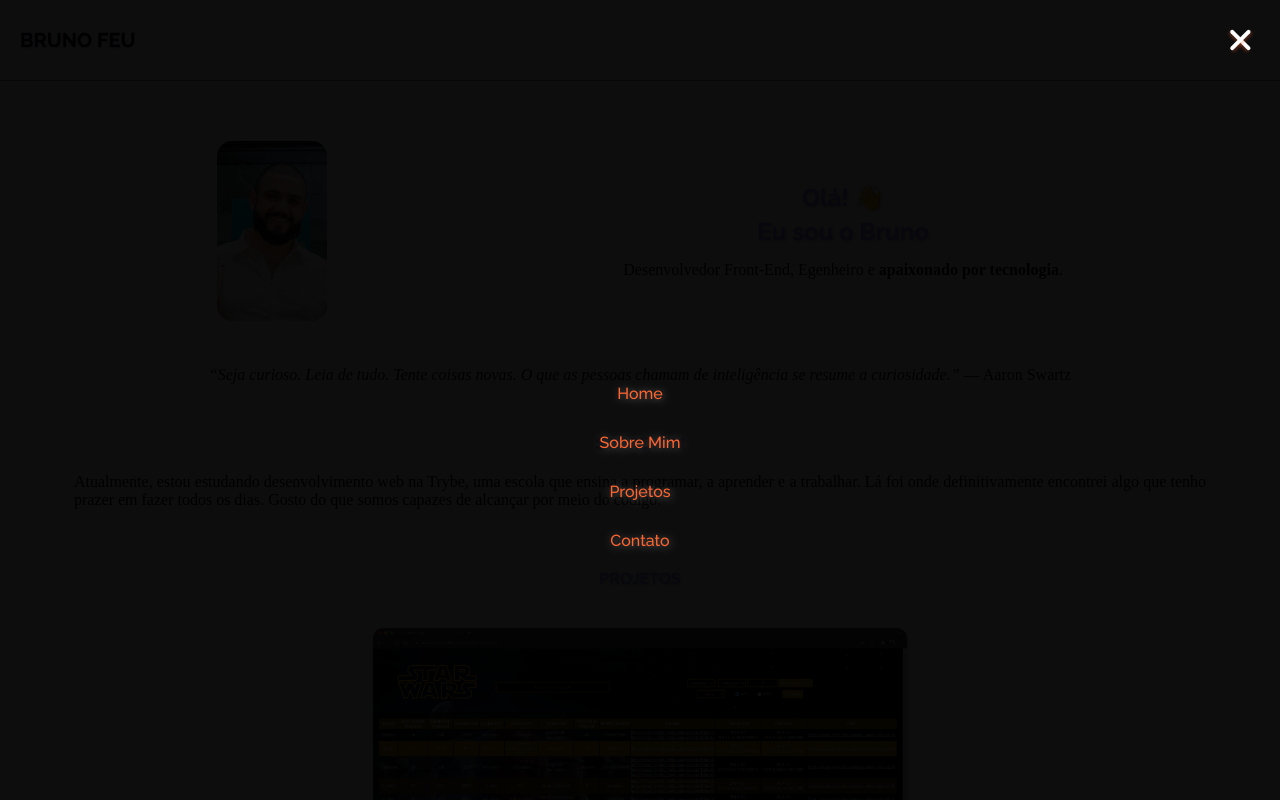
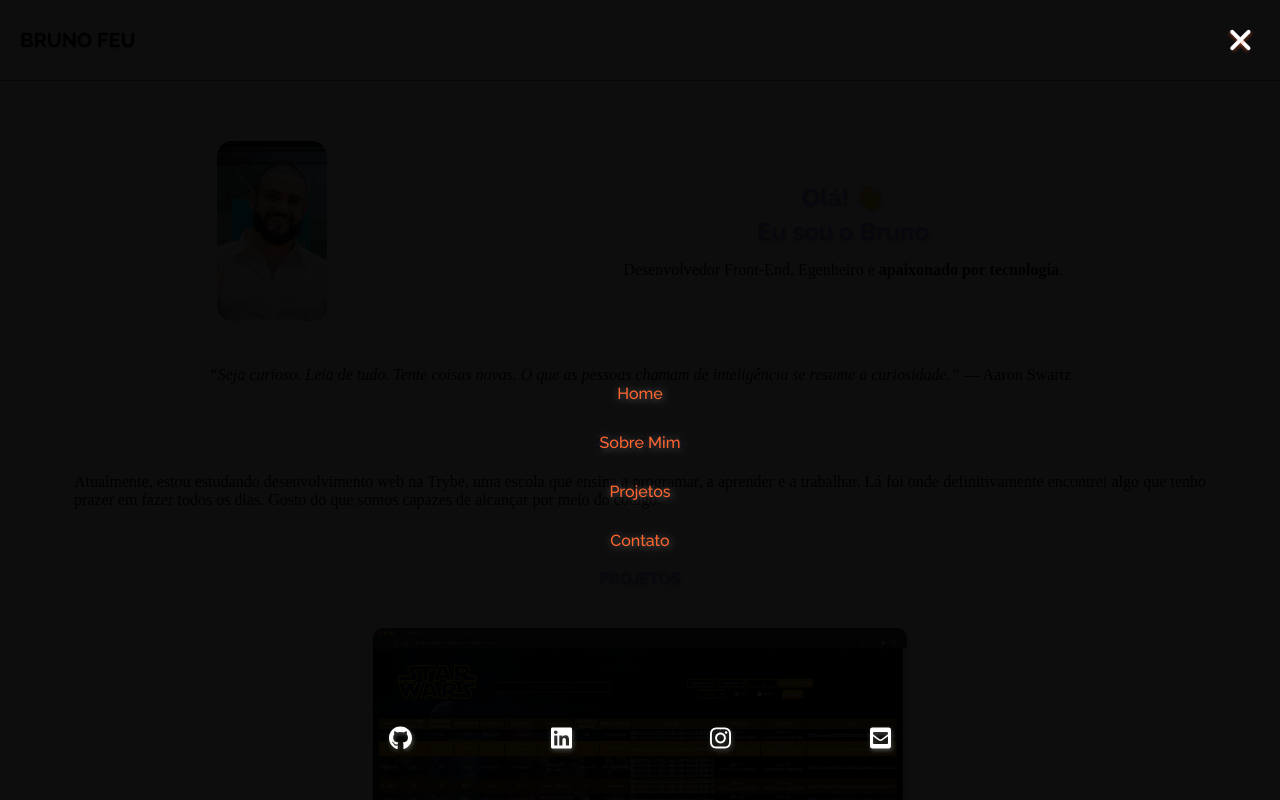
Before and after one commit to brunofeu/brunofeu.github.io, a React (Create React App) app in the folder portfolio/: page / in a window 1280 px wide. Both pictures are taken after a click on the element 1240 px from the left and 40 px from the top of the page. Built offline with nearby package versions, Linux system fonts and the light colour scheme.

Commit message:
add social link to burger button

```diff
--- a/portfolio/src/Components/Header.jsx
+++ b/portfolio/src/Components/Header.jsx
@@ -1,5 +1,10 @@
 import React, { useContext, useState } from 'react'
 import PortfolioContext from '../context/PortfolioContext';
+import FooterLink from './FooterLink';
+import github_logo from '../images/github-brands.svg'
+import instagram_logo from '../images/instagram-brands.svg'
+import linkedin_logo from '../images/linkedin-brands.svg'
+import email_logo from '../images/envelope-square-solid.svg'
 
 function Header() {
   const [menuOpen, setMenuOpen] = useContext(PortfolioContext)
@@ -17,15 +22,20 @@ function Header() {
         <div className={`header-nav-btn ${menuOpen ? 'open' : '' } `} onClick={ handleClick }>
           <div className="header-btn-burger" onClick={ handleClick }></div>
         </div>
-        {/* {menuOpen && ( */}
           <nav className={`header-nav ${menuOpen ? 'open' : '' } `}>
-            <a className="header-nav-text" onClick={handleClick} href="#top">Home</a>
-            <a className="header-nav-text" onClick={handleClick} href="#about">Sobre Mim</a>
-            <a className="header-nav-text" onClick={handleClick} href="#projects">Projetos</a>
-            <a className="header-nav-text" onClick={handleClick} href="#contact">Contato</a>
-        </nav>
-        {/* )
-      } */}
+            <div className="header-nav-redirect">
+              <a className="header-nav-text" onClick={handleClick} href="#top">Home</a>
+              <a className="header-nav-text" onClick={handleClick} href="#about">Sobre Mim</a>
+              <a className="header-nav-text" onClick={handleClick} href="#projects">Projetos</a>
+              <a className="header-nav-text" onClick={handleClick} href="#contact">Contato</a>
+            </div>
+            <div className="header-nav-social-links">
+              <FooterLink img={ github_logo } url="https://github.com/brunofeu" text="GitHub"/>
+              <FooterLink img={ linkedin_logo } url="https://www.linkedin.com/in/brunofeu/" text="LinkedIn"/>
+              <FooterLink img ={ instagram_logo } url="http://instagram.com/brunofeu" text="Instagram"/>
+              <FooterLink img ={ email_logo } url="mailto:brunofeu89@gmail.com" text="Email"/>
+            </div>
+          </nav>
       </div>
     </header>
   )
--- a/portfolio/src/index.css
+++ b/portfolio/src/index.css
@@ -102,23 +102,31 @@ body.blockSiteScrolling {
   opacity: 0;
   background-color: rgba(0,0,0,.95);
   width: 100%;
-  height: 100%;
+  height: 100vh;
   display: flex;
+  flex-direction: column;
   position: absolute;
   top: 0;
   left: 0;
+  align-items: center;
+  justify-content: space-between;
+  padding-top: 30%;
+  transition: all .3s ease-in-out;
+  z-index: -1;
+}
+
+.header-nav-redirect {
+  display: flex;
   flex-direction: column;
   align-items: center;
-  padding-top: 30%;
   gap: 30px;
-  transition: all .3s ease-in-out;
-  z-index: -1;
 }
 
 .header-nav.open {
   opacity: 1;
   z-index: 10;
 }
+
 
 .header-nav-text {
   color: rgb(255,101,47);
@@ -194,8 +202,8 @@ body.blockSiteScrolling {
 }
 
 .projects-cards-container {
-display: flex;
-flex-direction: column;
+  display: flex;
+  flex-direction: column;
 }
 
 .project-card {
@@ -213,7 +221,6 @@ flex-direction: column;
   flex-direction: column;
   border-top: 1px solid gray;
   align-items: center;
-  margin-top: 2.5rem;
   padding: 1.25rem;
 }
 
@@ -235,12 +242,10 @@ flex-direction: column;
   display: flex;
   flex-direction: column;
   justify-content: center;
-
 }
 
 .footer-link img {
-  margin: 0.25rem;
-  height: 2.5rem;
+  height: 2rem;
   filter: drop-shadow(1px 2px 2px rgba(0,0,0,.28));
 }
 
@@ -249,9 +254,9 @@ flex-direction: column;
 }
 
 .footer-developer-text {
-  margin-top: 40px;
+  margin-top: 25px;
   text-align: center;
-  line-height: 20px;
+  line-height: 15px;
 }
 
 .footer-developer-text p, a{
@@ -263,3 +268,15 @@ flex-direction: column;
   height: 0.675rem;
   margin-left: 3px;
 }
+
+
+.header-nav-social-links {
+  display: flex;
+  filter: invert();
+  width: 50%;
+  justify-content: space-around;
+  padding-bottom: 50px;
+}
+.header-nav-social-links img{
+  height: 1.5rem;
+}
```
